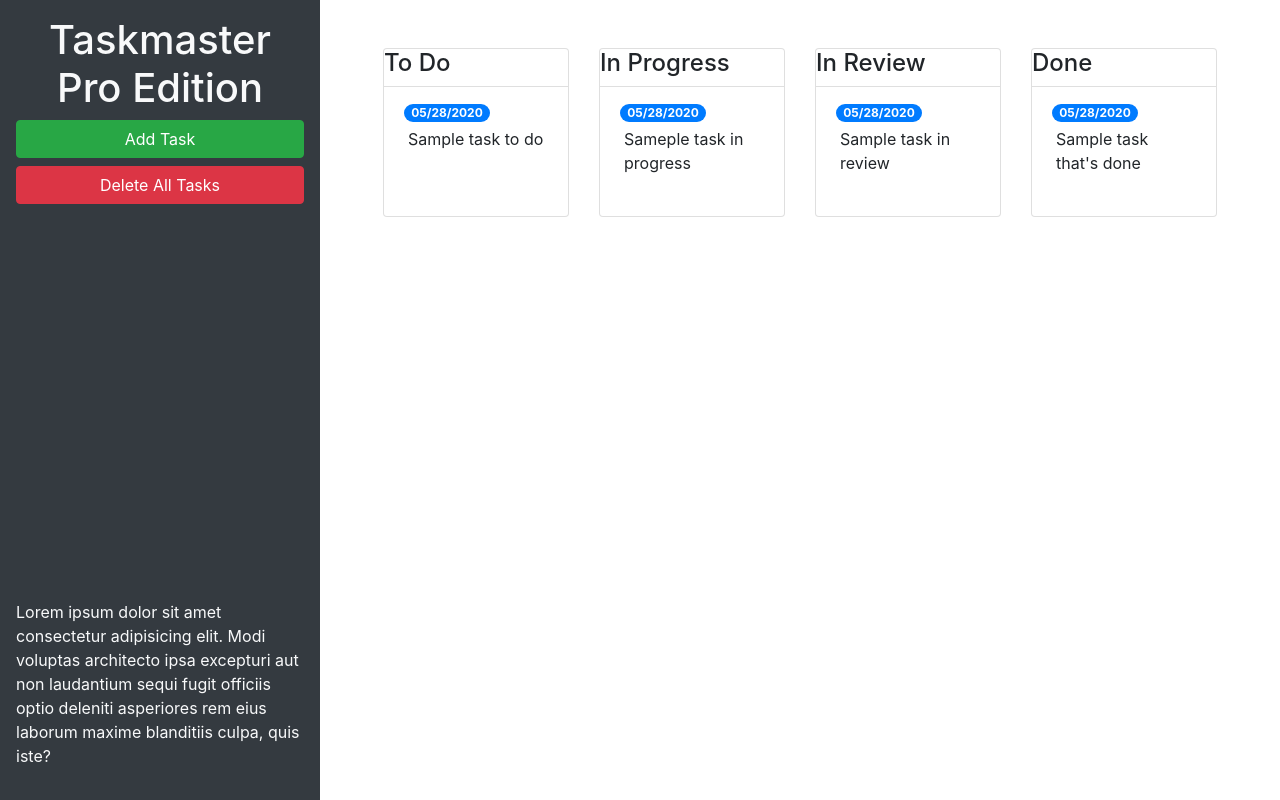
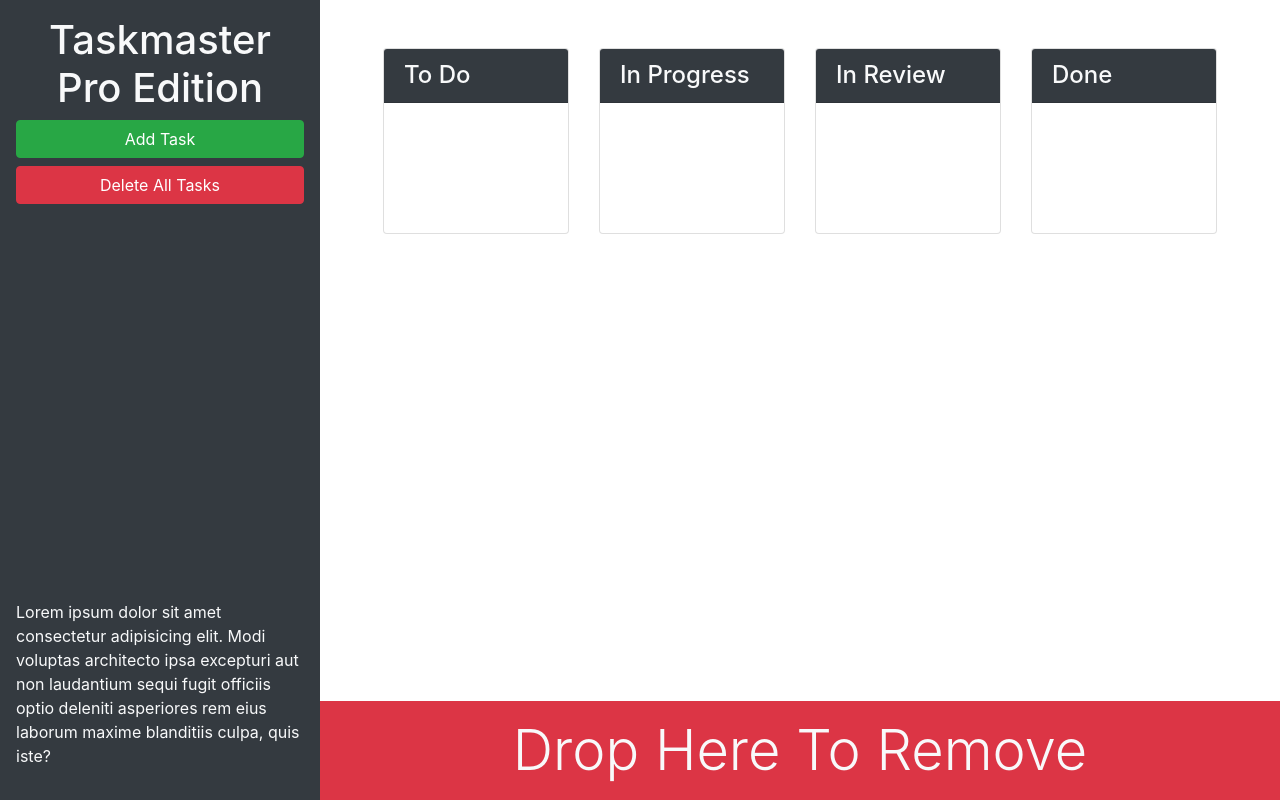
Before and after one commit to cannonel/taskmaster-pro, a plain HTML site: page index.html in a window 1280 px wide. Drawn offline with nearby package versions, Linux system fonts and the light colour scheme.

Commit message:
style card header, add trash function

```diff
--- a/index.html
+++ b/index.html
@@ -13,25 +13,25 @@
 <body>
 
   <div class="row min-vh-100 no-gutters">
-    <header class="col-12 col-lg-3 bg-dark text-light d-flex flex-column p-4 p-lg-3">
+    <header class="col-12 col-lg-3 bg-dark text-light sticky-top d-flex flex-column p-4 p-lg-3">
       <h1 class="text-center">Taskmaster Pro Edition</h1>
       <button id="create-task" class="btn btn-block btn-success" data-toggle="modal" data-target="#task-form-modal">Add
         Task</button>
       <button id="remove-tasks" class="btn btn-block btn-danger">Delete All Tasks</button>
-      <p class="mt-auto">Lorem ipsum dolor sit amet consectetur adipisicing elit. Modi voluptas architecto ipsa
+      <p class="mt-auto d-none d-lg-block">Lorem ipsum dolor sit amet consectetur adipisicing elit. Modi voluptas architecto ipsa
         excepturi aut non
         laudantium sequi fugit officiis optio deleniti asperiores rem eius laborum maxime blanditiis culpa, quis iste?
       </p>
     </header>
-    <main class="col-12 col-lg-9">
+    <main class="col-12 col-lg-9 d-flex flex-column">
       <div class="m-5 row justify-content-around">
         <div class="col-12 col-md-6 col-xl mb-3">
           <div class="card">
-            <h4>To Do</h4>
+            <h4 class="card-header bg-dark text-light">To Do</h4>
             <ul id="list-toDo" class="list-group list-group-flush">
               <li class="list-group-item">
-                <span class="badge badge-primary badge-pill">05/28/2020</span>
-                <p class="m-1">Sample task to do</p>
+                <span class="badge badge-primary badge-pill"></span>
+                <p class="m-1"></p>
               </li>
             </ul>
           </div>
@@ -40,11 +40,11 @@
         <!--in prog-->
         <div class="col-12 col-md-6 col-xl mb-3">
           <div class="card">
-            <h4>In Progress</h4>
+            <h4 class="card-header bg-dark text-light">In Progress</h4>
             <ul id="list-inProgress" class="list-group list-group-flush">
               <li class="list-group-item">
-                <span class="badge badge-primary badge-pill"> 05/28/2020</span>
-                <p class="m-1">Sameple task in progress</p>
+                <span class="badge badge-primary badge-pill"></span>
+                <p class="m-1"></p>
               </li>
             </ul>
           </div>
@@ -53,11 +53,11 @@
         <!-- in review start -->
         <div class="col-12 col-md-6 col-xl mb-3">
           <div class="card">
-            <h4>In Review</h4>
+            <h4 class="card-header bg-dark text-light">In Review</h4>
             <ul id="list-inReview" class="list-group list-group-flush">
               <li class="list-group-item">
-                <span class="badge badge-primary badge-pill">05/28/2020</span>
-                <p class="m-1">Sample task in review</p>
+                <span class="badge badge-primary badge-pill"></span>
+                <p class="m-1"></p>
               </li>
             </ul>
           </div>
@@ -66,16 +66,21 @@
         <!-- done start -->
         <div class="col-12 col-md-6 col-xl mb-3">
           <div class="card">
-            <h4>Done</h4>
+            <h4 class="card-header bg-dark text-light">Done</h4>
             <ul id="list-done" class="list-group list-group-flush">
               <li class="list-group-item">
-                <span class="badge badge-primary badge-pill">05/28/2020</span>
-                <p class="m-1">Sample task that's done</p>
+                <span class="badge badge-primary badge-pill"></span>
+                <p class="m-1"></p>
               </li>
             </ul>
           </div>
         </div>
         <!-- done end -->
+      </div>
+      <div id="trash" class=" mt-auto">
+        <div class="w-100 bg-danger p-3 text-center text-light display-4">
+          Drop Here To Remove
+        </div>
       </div>
     </main>
     </div>
```
